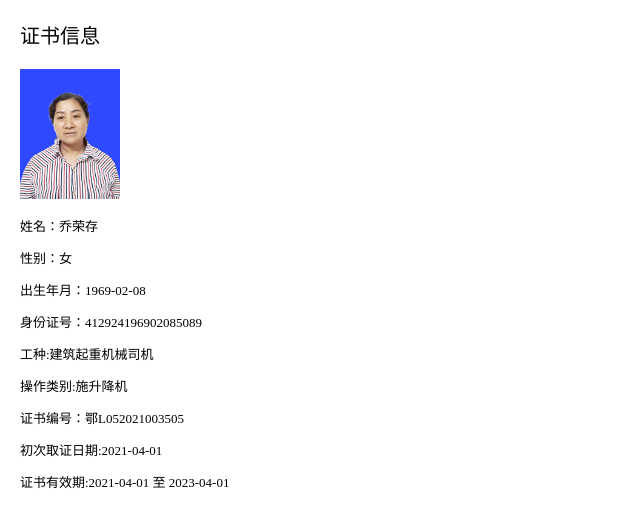
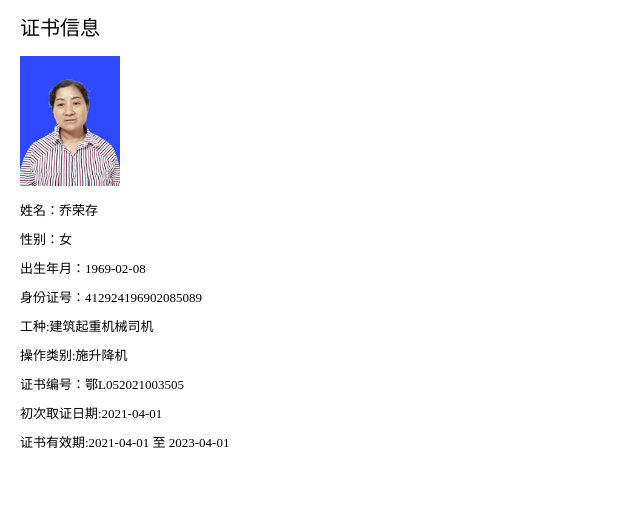
Before and after one commit to z987430126/etezhong.github.io, a plain HTML site: page index.html in a window 1280 px wide. Shown: the whole page, without its empty margins (0-640 px from the left). Drawn offline with Linux system fonts and the light colour scheme.

Commit message:
Update index.html

```diff
--- a/index.html
+++ b/index.html
@@ -19,7 +19,7 @@
   </style>
 </head>
 <body>
-  <div style="font-size: 13px;">
+  <div style="font-size: 13px;line-height:16px;">
     <p style="font-size:20px">证书信息</p >
     <img src="./WechatIMG567.png" alt="">
     <p>姓名：乔荣存</p >
```
